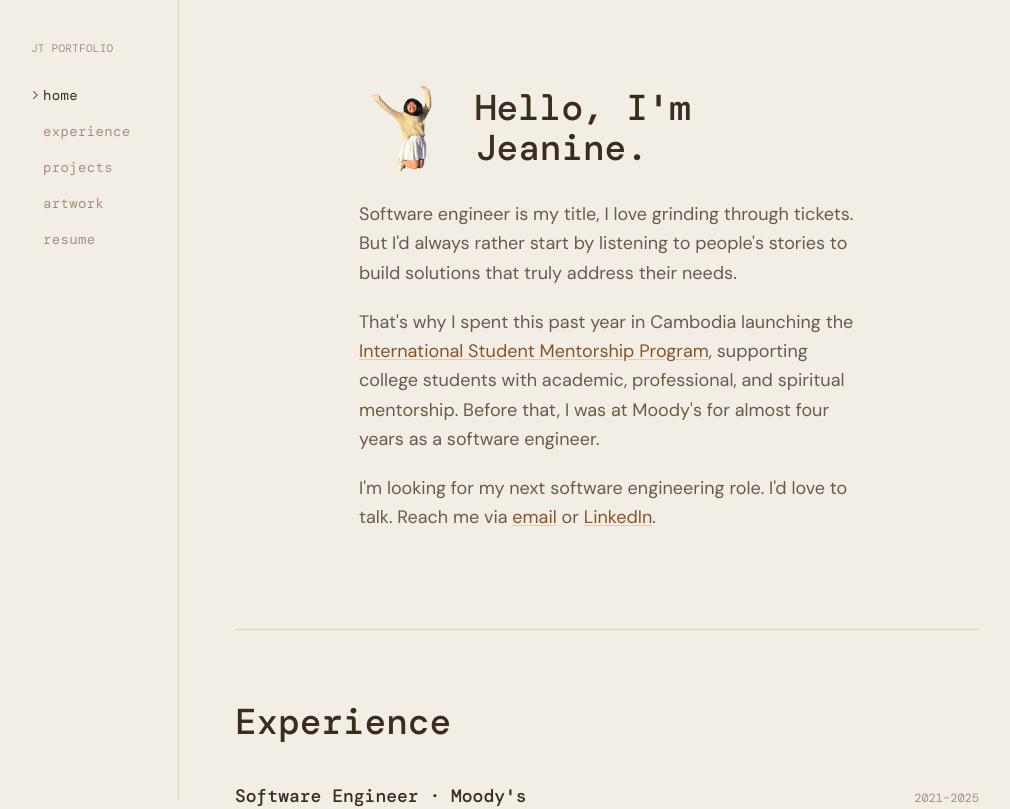
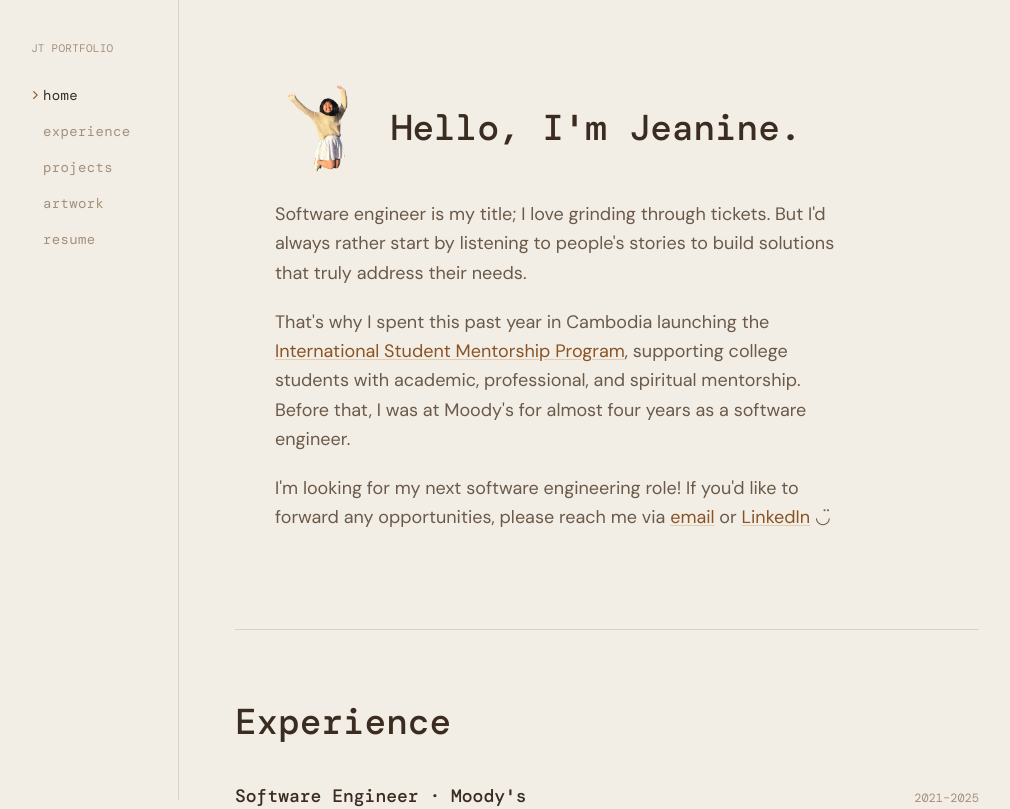
Before and after one commit to jeaninetso/jeaninetso.github.io, a React (Vite) app: page / in a window 1280 px wide. Shown: the top 809 px of the page, without its empty margins (117-1127 px from the left). Built offline with nearby package versions, Linux system fonts and the light colour scheme; a web font is replaced by a local one.

Commit message:
Fit heading on one line, update Home bio copy
Move max-w-xl to just the paragraph text so the "Hello, I'm Jeanine."
heading isn't width-constrained and can stay on one line. Update bio
copy per Jeanine's revised wording for all three paragraphs.

```diff
--- a/src/pages/Home.tsx
+++ b/src/pages/Home.tsx
@@ -1,19 +1,19 @@
 export default function Home() {
   return (
-    <div className="mx-auto max-w-xl px-4 pt-6 sm:px-10 sm:pt-10">
+    <div className="px-4 pt-6 sm:px-10 sm:pt-10">
       <div className="flex items-center gap-5">
         <img
           src="/images/jeanine-jumping.png"
           alt="Jeanine"
           className="w-20 shrink-0 rounded-md sm:w-24"
         />
-        <h1 className="font-mono text-3xl font-medium text-ink sm:text-4xl">
+        <h1 className="whitespace-nowrap font-mono text-3xl font-medium text-ink sm:text-4xl">
           Hello, I&apos;m Jeanine.
         </h1>
       </div>
-      <div className="mt-6 space-y-5 text-base leading-relaxed sm:text-lg">
+      <div className="mt-6 max-w-xl space-y-5 text-base leading-relaxed sm:text-lg">
         <p>
-          Software engineer is my title, I love grinding through tickets. But
+          Software engineer is my title; I love grinding through tickets. But
           I&apos;d always rather start by listening to people&apos;s stories
           to build solutions that truly address their needs.
         </p>
@@ -32,8 +32,8 @@
           four years as a software engineer.
         </p>
         <p>
-          I&apos;m looking for my next software engineering role.
-          I&apos;d love to talk. Reach me via{' '}
+          I&apos;m looking for my next software engineering role! If
+          you&apos;d like to forward any opportunities, please reach me via{' '}
           <a
             href="mailto:jtso3388@berkeley.edu"
             className="text-accent underline decoration-accent-soft underline-offset-2 hover:decoration-accent"
@@ -48,8 +48,8 @@
             className="text-accent underline decoration-accent-soft underline-offset-2 hover:decoration-accent"
           >
             LinkedIn
-          </a>
-          .
+          </a>{' '}
+          ◡̈
         </p>
       </div>
     </div>
```
